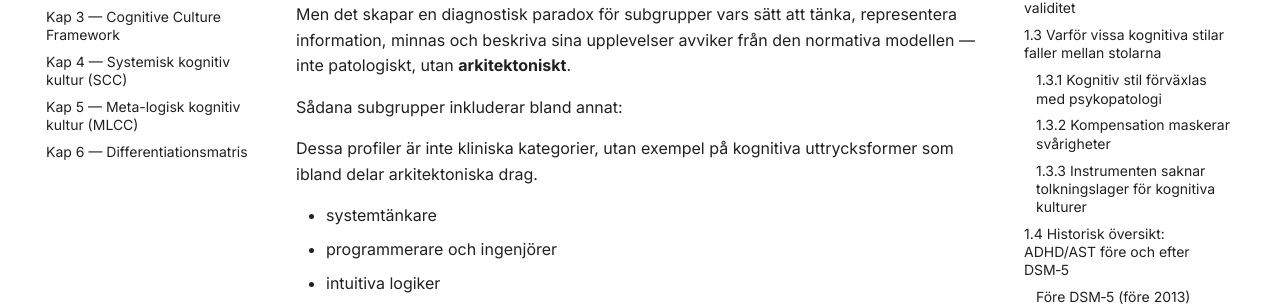
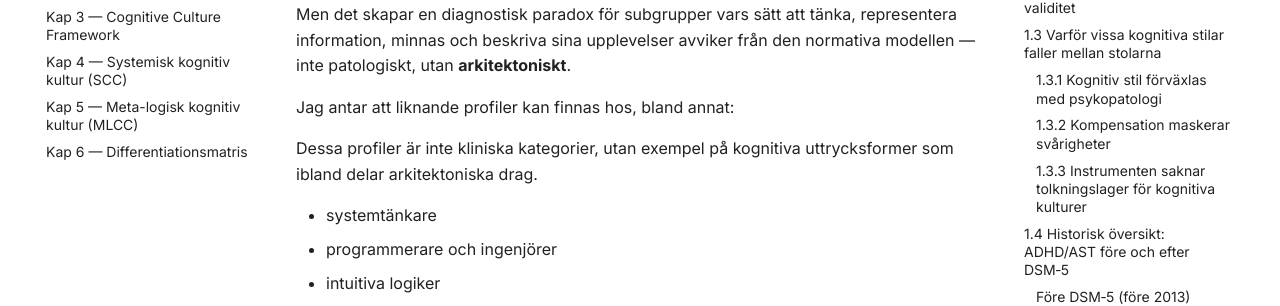
Before and after one commit to handoman/cognitive-culture-diagnostics, an MkDocs documentation site: the page built from content/sv/09-chapter-1-diagnostic-paradox.md, in a window 1280 px wide and 900 px high, scrolled down 658 px. Shown: the part 163-469 px from the top of the window. Built offline with MkDocs 1.6.1 and Material for MkDocs 9.7.7, drawn with Linux system fonts in a browser that asks for light colours; comment, search, counter and statistics services are not loaded.

Commit message:
revise: ch.1.1 — soften subgroup claim to personal assumption (D42)
Co-Authored-By: Claude Sonnet 5 <noreply@anthropic.com>
Claude-Session: https://claude.ai/code/session_01NosfnVG8T5mm2NzCKrqm92

```diff
--- a/content/sv/09-chapter-1-diagnostic-paradox.md
+++ b/content/sv/09-chapter-1-diagnostic-paradox.md
@@ -26,7 +26,7 @@ Detta antagande håller för majoriteten av individer i praktiken.
 
 Men det skapar en diagnostisk paradox för subgrupper vars sätt att tänka, representera information, minnas och beskriva sina upplevelser avviker från den normativa modellen — inte patologiskt, utan **arkitektoniskt**.
 
-Sådana subgrupper inkluderar bland annat:
+Jag antar att liknande profiler kan finnas hos, bland annat:
 
 Dessa profiler är inte kliniska kategorier, utan exempel på kognitiva uttrycksformer som ibland delar arkitektoniska drag.
 
```
